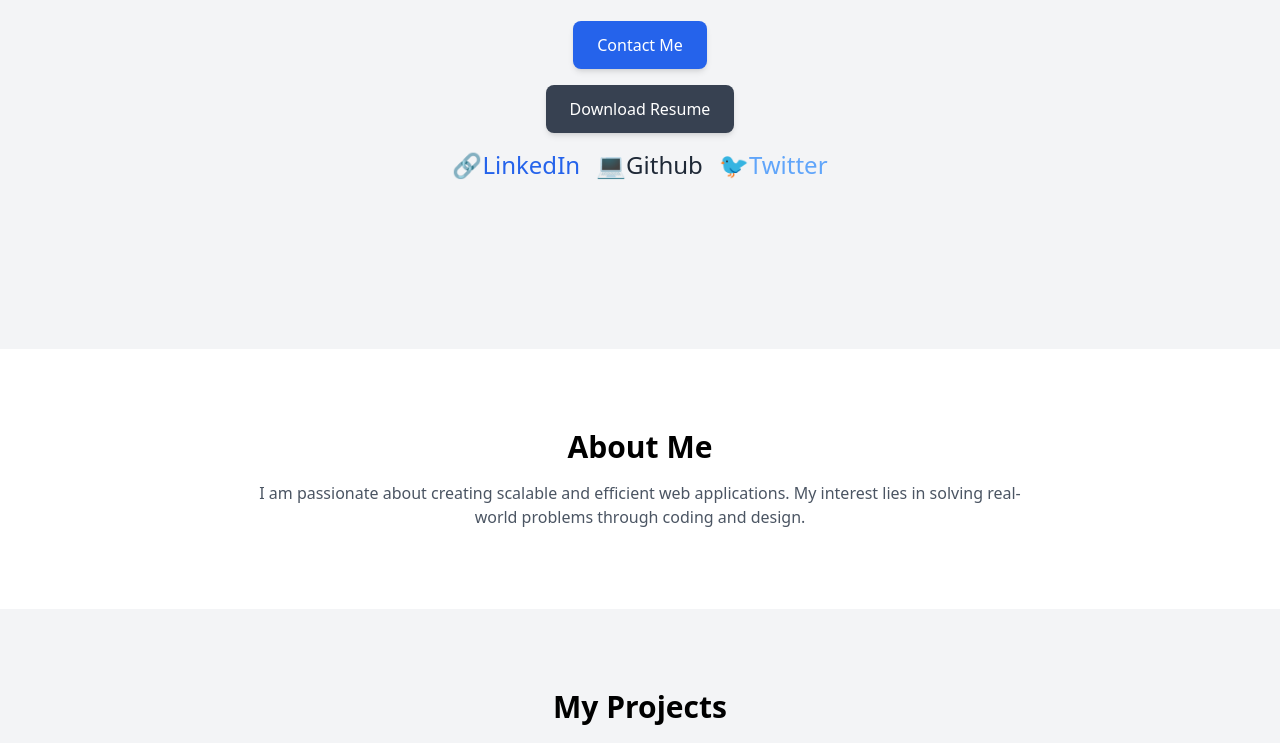
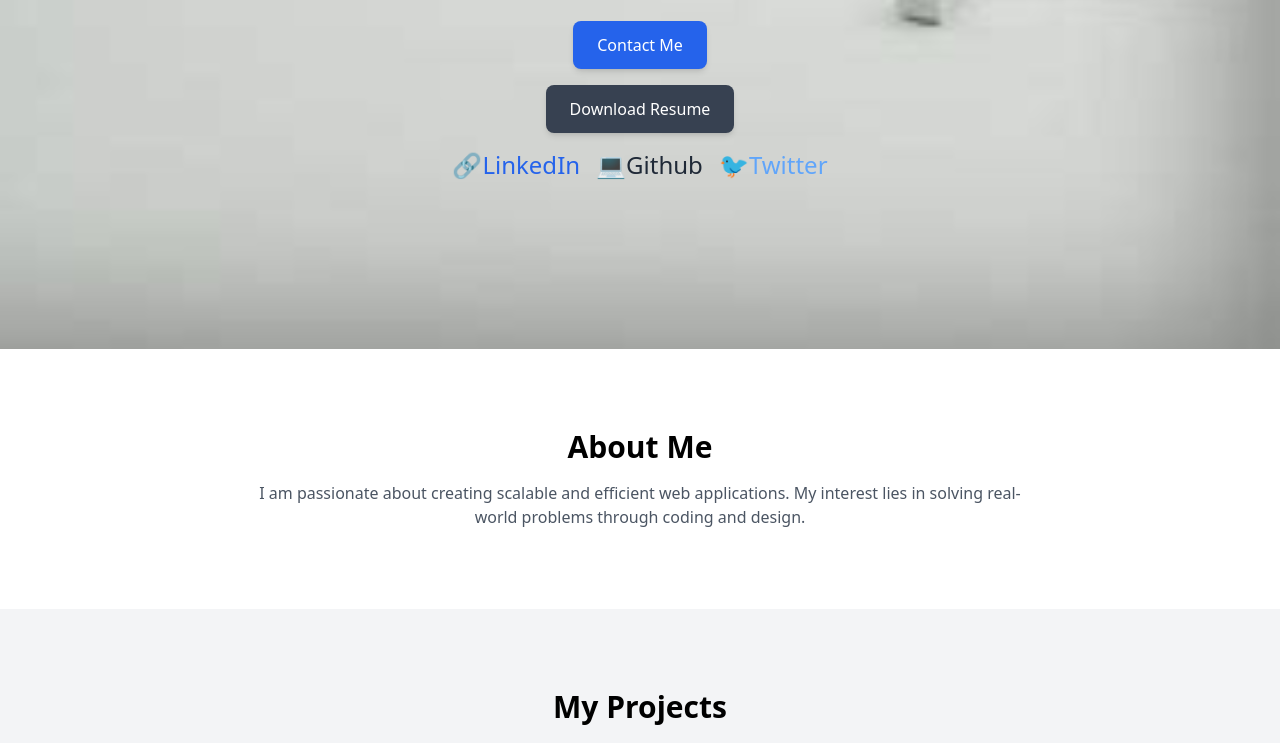
Before and after one commit to SnobbarJaffer-123/myPortfolio, a plain HTML site: page index.html in a window 1280 px wide. Shown: the part 451-1194 px from the top of the page. Drawn offline with nearby package versions, Linux system fonts and the light colour scheme.

Commit message:
added bg image

```diff
--- a/index.html
+++ b/index.html
@@ -6,7 +6,7 @@
     <title>Responsive Navbar</title>
     <style>
         body {
-            background: url('bgImg.png') no-repeat center center fixed;
+            background: url('images/bgImg.png') no-repeat center center fixed;
             background-size: cover;
         }
     </style>
```
